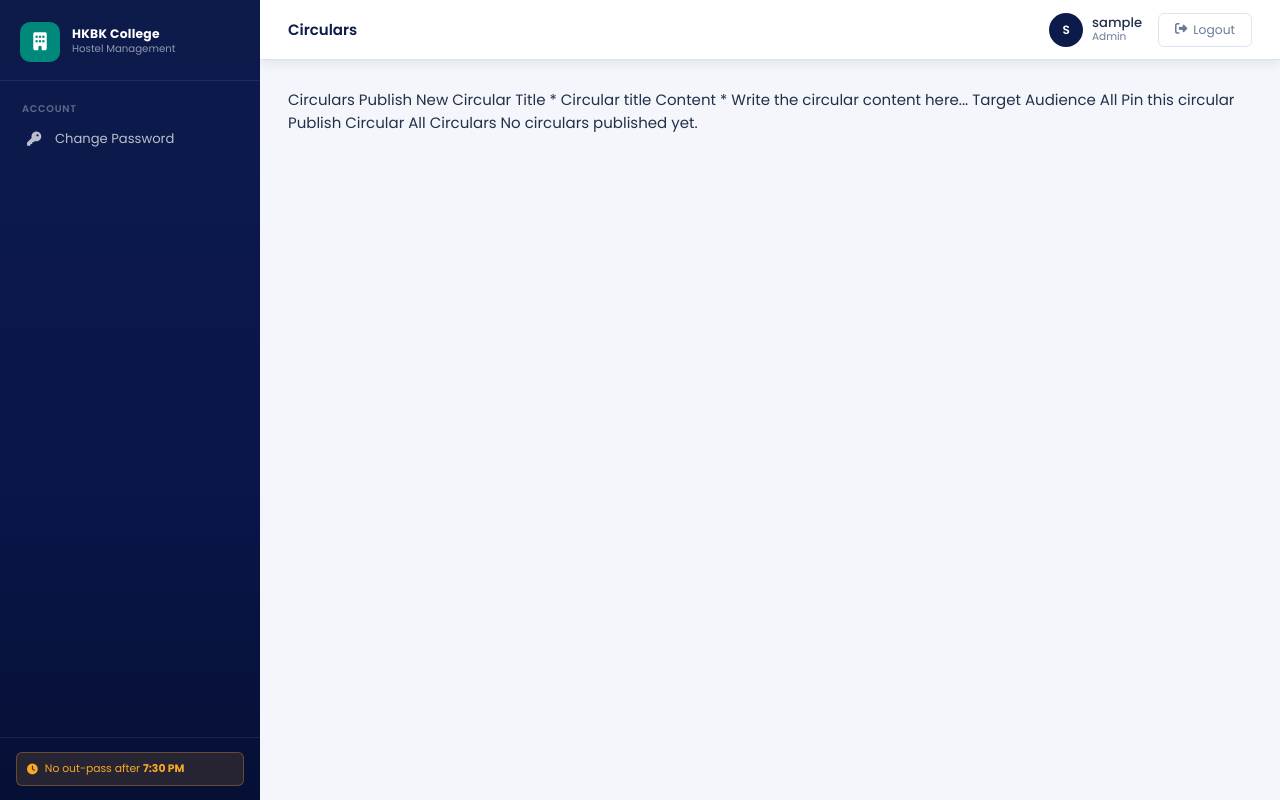
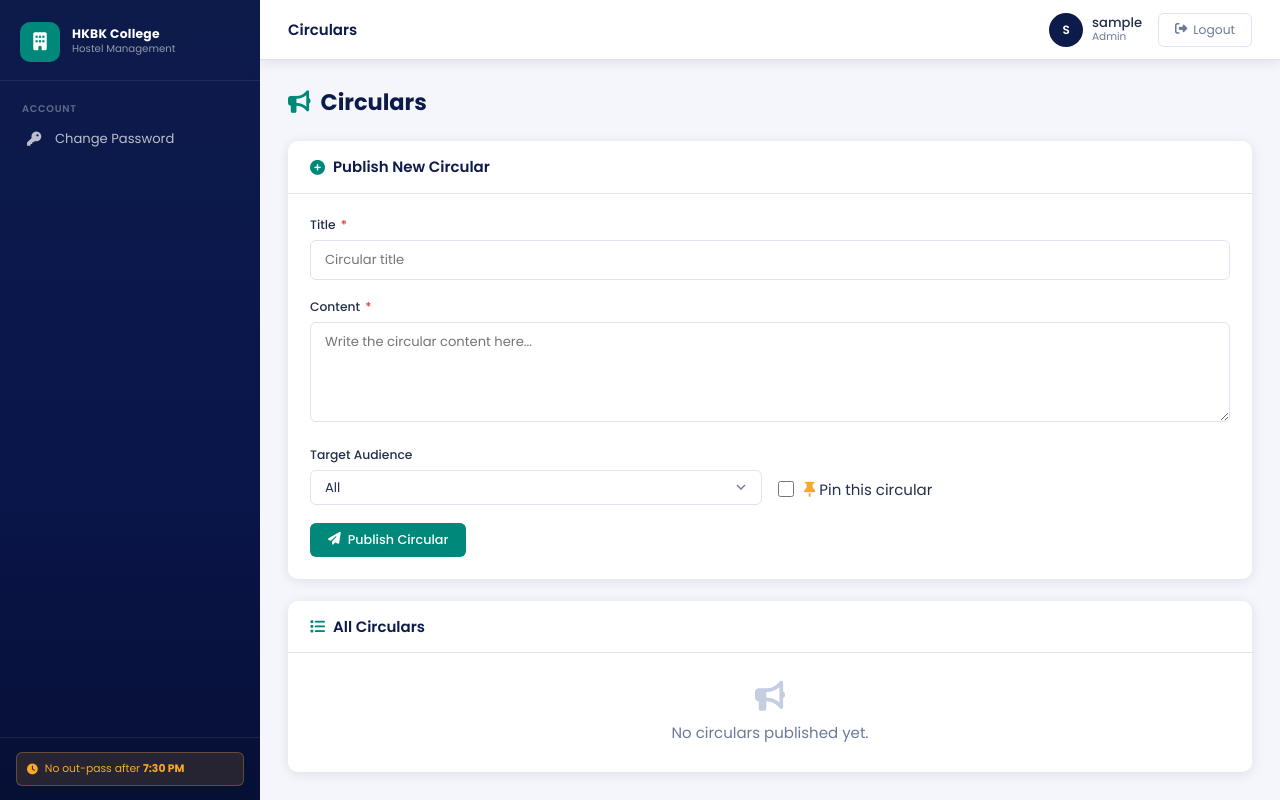
Before and after one commit to ibrar900/Hostel_mgmt, a Flask app: template templates/warden/circulars.html in a window 1280 px wide. Run offline with Flask 3, Linux system fonts and the light colour scheme; the template is opened without the code that fills it, so the values that code supplies are empty; the visitor is signed in with stand-in values (Sample User, id 1).

Commit message:
Update circulars.html

```diff
--- a/templates/warden/circulars.html
+++ b/templates/warden/circulars.html
@@ -1,30 +1,99 @@
-{% extends "base.html" %} {% block title %}Circulars{% endblock %} {% block topbar_title %}Circulars{% endblock %} {% block content %}
-Circulars
-Publish New Circular
-Title *
-Circular title
-Content *
-Write the circular content here...
-Target Audience
-All
+{% extends "base.html" %}
+{% block title %}Circulars{% endblock %}
+{% block topbar_title %}Circulars{% endblock %}
 
-Pin this circular
-Publish Circular
-All Circulars
-{% if circulars %} {% for c in circulars %}
+{% block content %}
+<div class="page-header">
+  <h1><i class="fas fa-bullhorn" style="color:var(--accent);margin-right:10px;"></i>Circulars</h1>
+</div>
+
+<!-- Publish Form -->
+<div class="card" style="margin-bottom:22px;">
+  <div class="card-header">
+    <h3><i class="fas fa-plus-circle"></i> Publish New Circular</h3>
+  </div>
+  <div class="card-body">
+    <form method="POST">
+      <input type="hidden" name="csrf_token" value="{{ csrf_token() if csrf_token is defined else '' }}" />
+      <div class="form-group">
+        <label class="form-label">Title <span class="required">*</span></label>
+        <input type="text" class="form-control" name="title" placeholder="Circular title" required />
+      </div>
+      <div class="form-group">
+        <label class="form-label">Content <span class="required">*</span></label>
+        <textarea class="form-control" name="content" rows="4" placeholder="Write the circular content here..." required></textarea>
+      </div>
+      <div class="form-row-2">
+        <div class="form-group">
+          <label class="form-label">Target Audience</label>
+          <select class="form-select" name="target">
+            <option value="all">All</option>
+            <option value="students">Students Only</option>
+            <option value="boys">Boys Hostel</option>
+            <option value="girls">Girls Hostel</option>
+            <option value="staff">Staff Only</option>
+          </select>
+        </div>
+        <div class="form-group" style="display:flex;align-items:center;gap:10px;padding-top:28px;">
+          <input type="checkbox" id="is_pinned" name="is_pinned" value="1" style="width:16px;height:16px;" />
+          <label for="is_pinned" style="cursor:pointer;">
+            <i class="fas fa-thumbtack" style="color:var(--gold);"></i> Pin this circular
+          </label>
+        </div>
+      </div>
+      <button type="submit" class="btn btn-accent">
+        <i class="fas fa-paper-plane"></i> Publish Circular
+      </button>
+    </form>
+  </div>
+</div>
+
+<!-- Circulars List -->
+<div class="card">
+  <div class="card-header">
+    <h3><i class="fas fa-list"></i> All Circulars</h3>
+  </div>
+  <div class="card-body" style="padding:0;">
+    {% if circulars %}
+    {% for c in circulars %}
+    <div style="padding:16px;border-bottom:1px solid var(--border);
+                {% if not c.is_active %}opacity:0.5;{% endif %}
+                {% if c.is_pinned and c.is_active %}background:#fffde7;{% endif %}">
+      <div style="display:flex;justify-content:space-between;align-items:flex-start;gap:10px;">
+        <div style="flex:1;">
+          <div style="display:flex;align-items:center;gap:8px;margin-bottom:6px;">
             {% if c.is_pinned and c.is_active %}
+            <i class="fas fa-thumbtack" style="color:var(--gold);"></i>
             {% endif %}
-{{ c.title }}
-{{ c.target|title }}
+            <strong style="font-size:0.95rem;">{{ c.title }}</strong>
+            <span class="badge" style="background:#e3f2fd;color:#1565c0;font-size:0.72rem;">{{ c.target|title }}</span>
             {% if not c.is_active %}
-Inactive
+            <span class="badge" style="background:#eee;color:#888;font-size:0.72rem;">Inactive</span>
             {% endif %}
-{{ c.content }}
-By {{ c.author }} · {{ c.published_at[:16] if c.published_at else '' }}
+          </div>
+          <div style="font-size:0.87rem;color:var(--text-secondary);white-space:pre-wrap;margin-bottom:8px;">{{ c.content }}</div>
+          <div style="font-size:0.78rem;color:var(--text-muted);">
+            By {{ c.author }} &middot; {{ c.published_at[:16] if c.published_at else '' }}
+          </div>
+        </div>
         {% if c.is_active %}
-
+        <form method="POST" action="{{ url_for('warden.delete_circular', cid=c.id) }}" style="margin:0;">
+          <input type="hidden" name="csrf_token" value="{{ csrf_token() if csrf_token is defined else '' }}" />
+          <button type="submit" class="btn btn-outline btn-sm"
+                  onclick="return confirm('Deactivate this circular?');">
+            <i class="fas fa-eye-slash"></i>
+          </button>
+        </form>
         {% endif %}
-{% endfor %} {% else %}
+      </div>
+    </div>
+    {% endfor %}
+    {% else %}
+    <div style="padding:28px;text-align:center;color:var(--text-muted);">
+      <i class="fas fa-bullhorn" style="font-size:2rem;display:block;margin-bottom:10px;color:#c5cee0;"></i>
       No circulars published yet.
+    </div>
     {% endif %}
+  </div>
+</div>
 {% endblock %}
```
Lines whose indentation alone changed are shown as unchanged.
